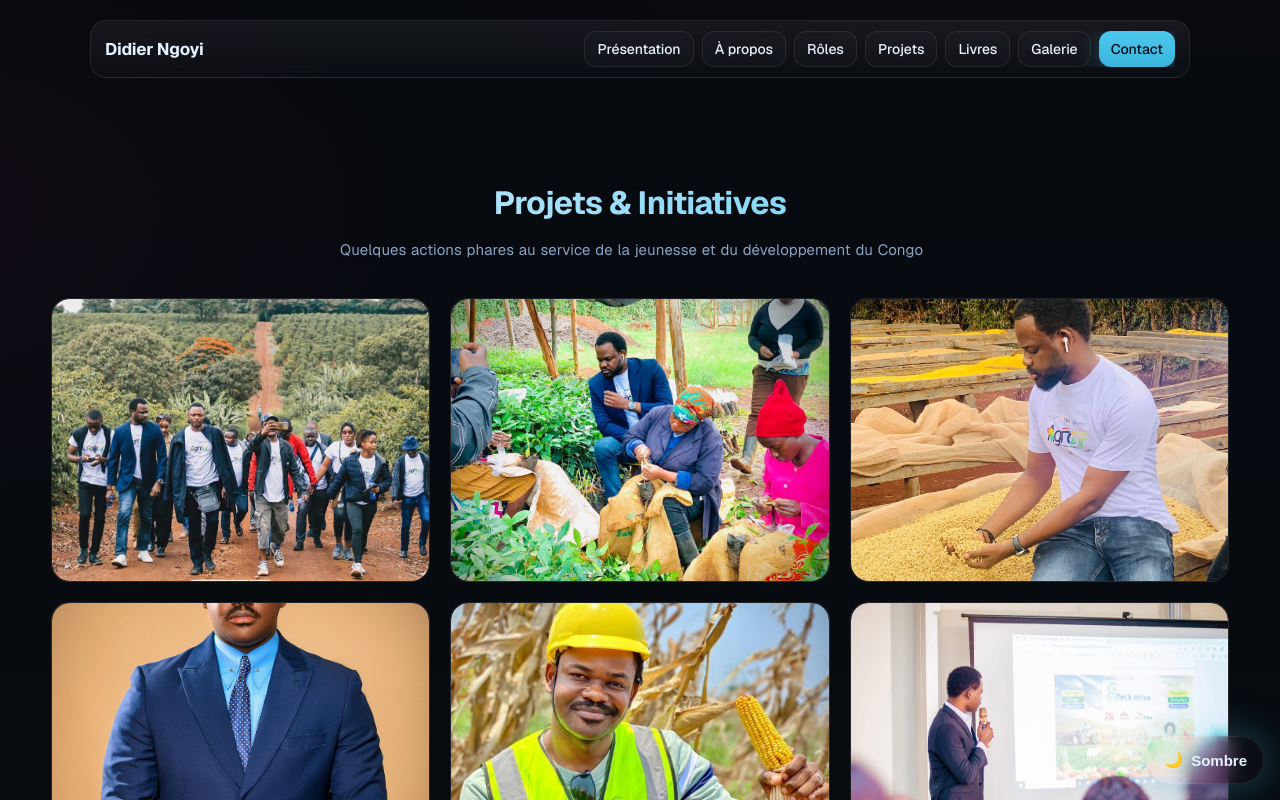
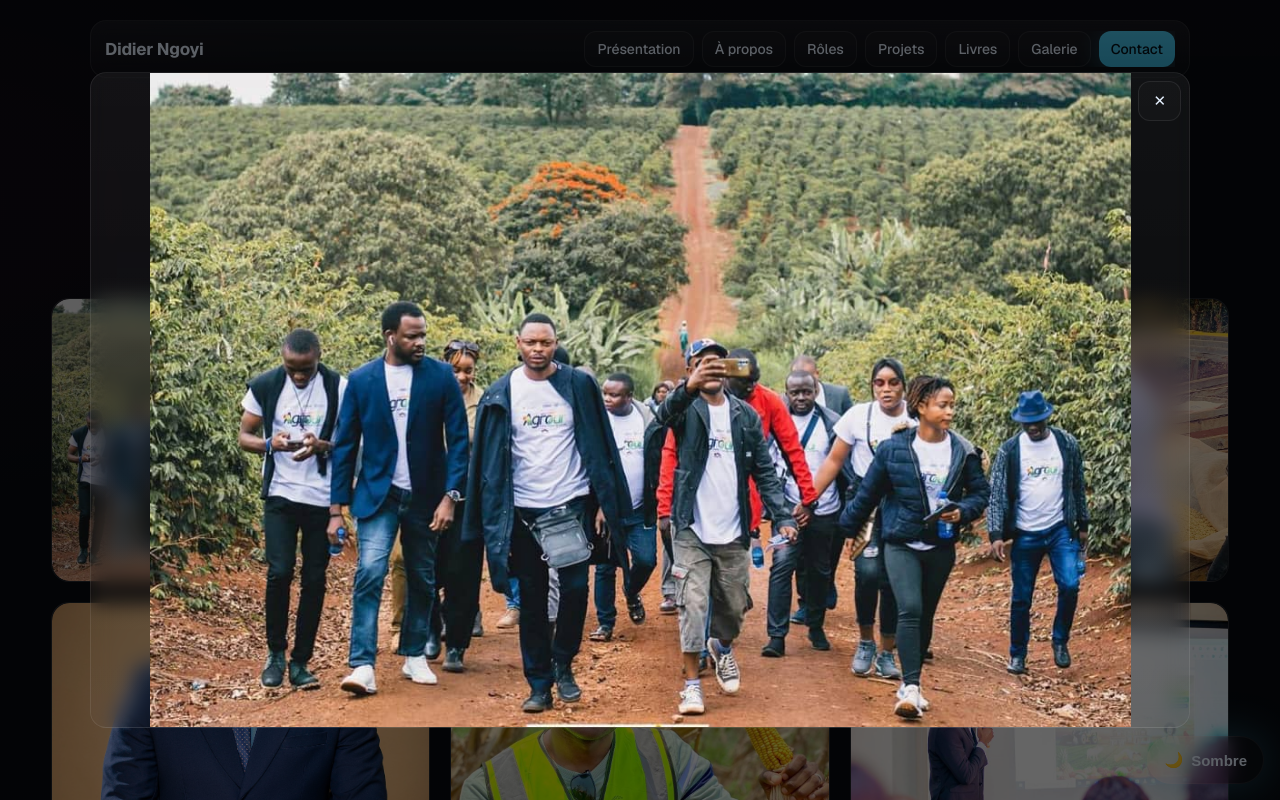
Before and after one commit to EMMADEKO10/didierngoyprofil, a Next.js app: page / in a window 1280 px wide. Both pictures are taken after a click on the element 240 px from the left and 3303 px from the top of the page. Shown: the part 2863-3663 px from the top of the page. Built offline with nearby package versions, Linux system fonts and the light colour scheme.

Commit message:
feat: Add lightbox functionality to Projects component and modify Lightbox component

```diff
--- a/src/app/Lightbox.tsx
+++ b/src/app/Lightbox.tsx
@@ -14,8 +14,15 @@ export default function Lightbox({ src, onClose }: { src: string; onClose: () =>
 
   return (
     <div className="backdrop" onClick={onClose}>
-      <div className="lightboxInner glass" onClick={(e) => e.stopPropagation()}>
-        <button className="btn iconBtn" onClick={onClose} aria-label="Fermer">✕</button>
+      <div className="lightboxInner glass" onClick={(e) => e.stopPropagation()} style={{ position: "relative" }}>
+        <button
+          className="btn iconBtn"
+          onClick={onClose}
+          aria-label="Fermer"
+          style={{ position: "absolute", top: 8, right: 8, zIndex: 2 }}
+        >
+          ✕
+        </button>
         <div style={{ position: "absolute", inset: 0, borderRadius: 16, overflow: "hidden" }}>
           <Image src={src} alt="Aperçu" fill style={{ objectFit: "contain" }} />
         </div>
--- a/src/app/components/Projects.tsx
+++ b/src/app/components/Projects.tsx
@@ -3,6 +3,7 @@
 import Image from "next/image";
 import Reveal from "../Reveal";
 import { useEffect, useRef, useState } from "react";
+import Lightbox from "../Lightbox";
 
 interface ProjectsProps {
   images: string[];
@@ -11,6 +12,7 @@ interface ProjectsProps {
 export default function Projects({ images }: ProjectsProps) {
   const [projectsStart, setProjectsStart] = useState(0);
   const projectsHoverRef = useRef(false);
+  const [lightboxSrc, setLightboxSrc] = useState<string | null>(null);
 
   useEffect(() => {
     if (images.length <= 6) return; // rotate only if many images
@@ -36,7 +38,7 @@ export default function Projects({ images }: ProjectsProps) {
             return (
               <Reveal key={`${src}-${idx}`} delay={(idx % 6) * 60}>
                 <div className="projectCard">
-                  <div style={{ position: "relative", aspectRatio: "4/3" }} className="glass card">
+                  <div style={{ position: "relative", aspectRatio: "4/3", cursor: "zoom-in" }} className="glass card" onClick={() => setLightboxSrc(src)}>
                     <div style={{ position: "absolute", inset: 0, borderRadius: 18, overflow: "hidden" }}>
                       <Image src={src} alt={`Projet ${idx + 1}`} fill style={{ objectFit: "cover", transition: "transform 6s ease" }} />
                     </div>
@@ -47,6 +49,7 @@ export default function Projects({ images }: ProjectsProps) {
           })}
         </div>
       </div>
+      {lightboxSrc && <Lightbox src={lightboxSrc} onClose={() => setLightboxSrc(null)} />}
     </section>
   );
 }
```
